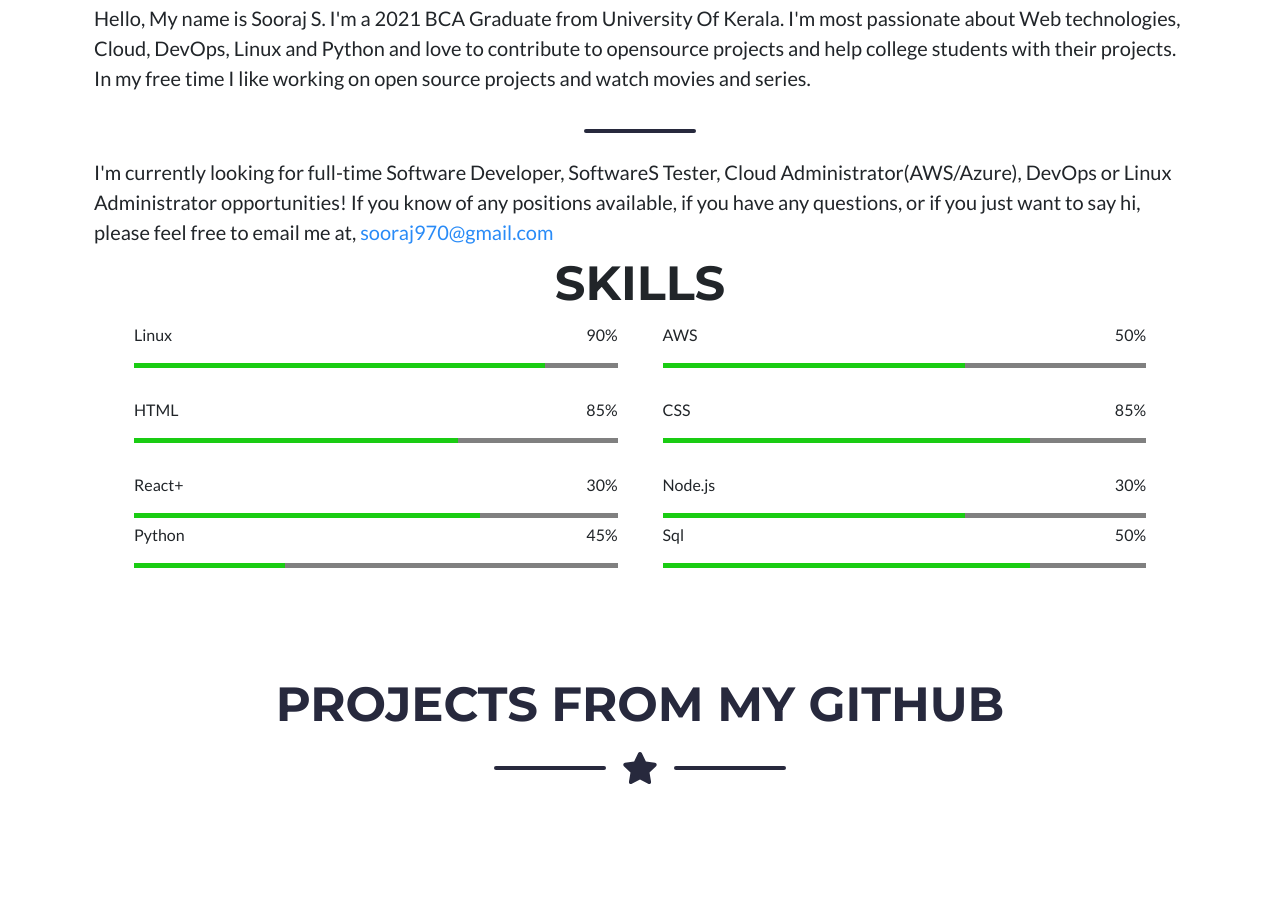
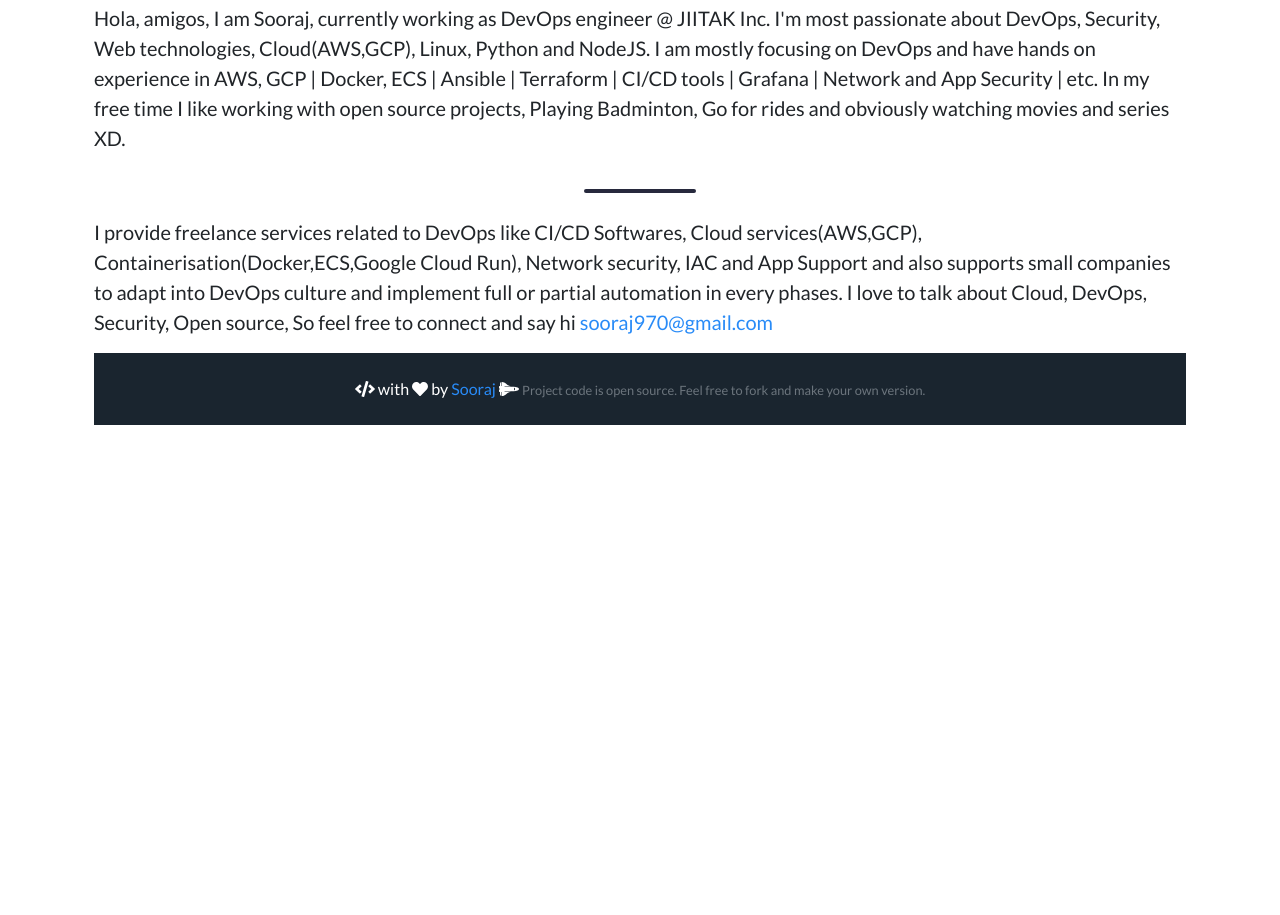
Before and after one commit to srj7/srj7.github.io, a plain HTML site: page index.html in a window 1280 px wide. Shown: the part 990-1905 px from the top of the page. After the commit the page ends 1511 px from the top, so only its background shows below. Drawn offline with nearby package versions, Linux system fonts and the light colour scheme; a script that the page names is missing.

Commit message:
Update index.html

```diff
--- a/index.html
+++ b/index.html
@@ -29,14 +29,14 @@
 
                     <i class="fas fa-bars"></i>
                 </button>
-                <div class="collapse navbar-collapse" id="navbarResponsive">
+<!--                 <div class="collapse navbar-collapse" id="navbarResponsive">
                     <ul class="navbar-nav ml-auto">
                         <li class="nav-item mx-0 mx-lg-1"><a class="nav-link py-3 px-0 px-lg-3 rounded js-scroll-trigger" href="#page-top">Home</a></li>
                         <li class="nav-item mx-0 mx-lg-1"><a class="nav-link py-3 px-0 px-lg-3 rounded js-scroll-trigger" href="#about">About</a></li>
                         <li class="nav-item mx-0 mx-lg-1"><a class="nav-link py-3 px-0 px-lg-3 rounded js-scroll-trigger" href="#portfolio">Portfolio</a></li>
                         <li class="nav-item mx-0 mx-lg-1"><a class="nav-link py-3 px-0 px-lg-3 rounded js-scroll-trigger" href="https://drive.google.com/file/d/1PrWO_i_dp_cqfG07ivbZ5JcrkVs3OwTi/view" target="_blank">Resume</a></li>
                     </ul>
-                </div>
+                </div> -->
             </div>
         </nav>
         <!-- Masthead-->
@@ -93,7 +93,7 @@
                         <!-- About Section Content-->
                         <div class="row">
                             <div class="container d-flex align-items-center flex-column">
-                            <div><p class="lead">Hello, My name is Sooraj S. I'm a 2021 BCA Graduate from University Of Kerala. I'm most passionate about Web technologies, Cloud, DevOps, Linux and Python and love to contribute to opensource projects and help college students with their projects. In my free time I like working on open source projects and watch movies and series.
+                            <div><p class="lead">Hola, amigos, I am Sooraj, currently working as DevOps engineer @ JIITAK Inc. I'm most passionate about DevOps, Security, Web technologies, Cloud(AWS,GCP), Linux, Python and NodeJS. I am mostly focusing on DevOps and have hands on experience in AWS, GCP | Docker, ECS | Ansible | Terraform | CI/CD tools | Grafana | Network and App Security | etc. In my free time I like working with open source projects, Playing Badminton, Go for rides and obviously watching movies and series XD.
                             </p>
                         </div>
                         <div class="divider-custom divider-dark">
@@ -101,122 +101,9 @@
                         </div>
                         <div class="row">
                             <div class="container d-flex align-items-center flex-column">
-                            <div><p class="lead">I'm currently looking for full-time Software Developer, SoftwareS Tester, Cloud Administrator(AWS/Azure), DevOps or Linux Administrator opportunities! If you know of any positions available, if you have any questions, or if you just want to say hi, please feel free to email me at,
-                                <a href="mailto:sooraj970@gmail.com">sooraj970@gmail.com</a>
+                            <div><p class="lead">I provide freelance services related to DevOps like CI/CD Softwares, Cloud services(AWS,GCP), Containerisation(Docker,ECS,Google Cloud Run), Network security, IAC and App Support and also supports  small companies to adapt into DevOps culture and implement full or partial automation in every phases. I love to talk about Cloud, DevOps, Security, Open source, So feel free to connect and say hi <a href="mailto:sooraj970@gmail.com">sooraj970@gmail.com</a>
                         <div>                            </div>
-                        <h2 class="page-section-heading text-center text-uppercase text-grey">Skills</h2>
-                        <div class="skills">
-                            <div class="htmlProg ProgWidth">
-                              <div class="p">
-                                <p>Linux</p>
-                                <p>90%</p>
-                              </div>
-                              <div class="pp">
-                                <div class="skillDiv">
-                                  <span class="skillBar htmlBar"></span>
-                                </div>
-                              </div>
-                            </div>
-                            <div class="cssProg ProgWidth">
-                              <div class="p">
-                                <p>AWS</p>
-                                <p>50%</p>
-                              </div>
-                              <div class="pp">
-                                <div class="skillDiv">
-                                  <span class="skillBar cssBar"></span>
-                                </div>
-                              </div>
-                            </div>
-                            <div class="jsProg ProgWidth">
-                              <div class="p">
-                                <p>HTML</p>
-                                <p>85%</p>
-                              </div>
-                              <div class="pp">
-                                <div class="skillDiv">
-                                  <span class="skillBar jsBar"></span>
-                                </div>
-                              </div>
-                            </div>
-                            <div class="javaProg ProgWidth">
-                              <div class="p">
-                                <p>CSS</p>
-                                <p>85%</p>
-                              </div>
-                              <div class="pp">
-                                <div class="skillDiv">
-                                  <span class="skillBar javaBar"></span>
-                                </div>
-                              </div>
-                            </div>
-                            <div class="c/c++Prog ProgWidth">
-                              <div class="p">
-                                <p>React+</p>
-                                <p>30%</p>
-                              </div>
-                              <div class="pp">
-                                <div class="skillDiv">
-                                  <span class="skillBar ccpBar"></span>
-                                </div>
-                              </div>
-                            </div>
-                            <div class="reactProg ProgWidth">
-                              <div class="p">
-                                <p>Node.js</p>
-                                <p>30%</p>
-                              </div>
-                              <div class="pp">
-                                <div class="skillDiv">
-                                  <span class="skillBar reactBar"></span>
-                                </div>
-                              </div>
-                            </div>
-                            <div class="nodeProg ProgWidth">
-                              <div class="p">
-                                <p>Python</p>
-                                <p>45%</p>
-                              </div>
-                              <div class="pp">
-                                <div class="skillDiv">
-                                  <span class="skillBar nodeBar"></span>
-                                </div>
-                              </div>
-                            </div>
-                            <div class="sqlProg ProgWidth">
-                              <div class="p">
-                                <p>Sql</p>
-                                <p>50%</p>
-                              </div>
-                              <div class="pp">
-                                <div class="skillDiv">
-                                  <span class="skillBar sqlBar"></span>
-                                </div>
-                              </div>
-                            </div>
 
-                          </div>
-                    </div>
-
-        <!-- Portfolio Section-->
-        <div>                            </div>
-
-        <section class="page-section portfolio" id="portfolio">
-            <div class="container">
-                <!-- Portfolio Section Heading-->
-                <h2 class="page-section-heading text-center text-uppercase text-secondary mb-0">Projects from my Github</h2>
-                <!-- Icon Divider-->
-                <div class="divider-custom">
-                    <div class="divider-custom-line"></div>
-                    <div class="divider-custom-icon"><i class="fas fa-star"></i></div>
-                    <div class="divider-custom-line"></div>
-                </div>
-                <!-- Portfolio Grid Items-->
-                <div class="github-widget"data-user="srj7"></div>
-            </div>
-        </section>
-    </div></div>
-    <selection> </section>
 
 </footer>
 <!-- Copyright Section-->
```
